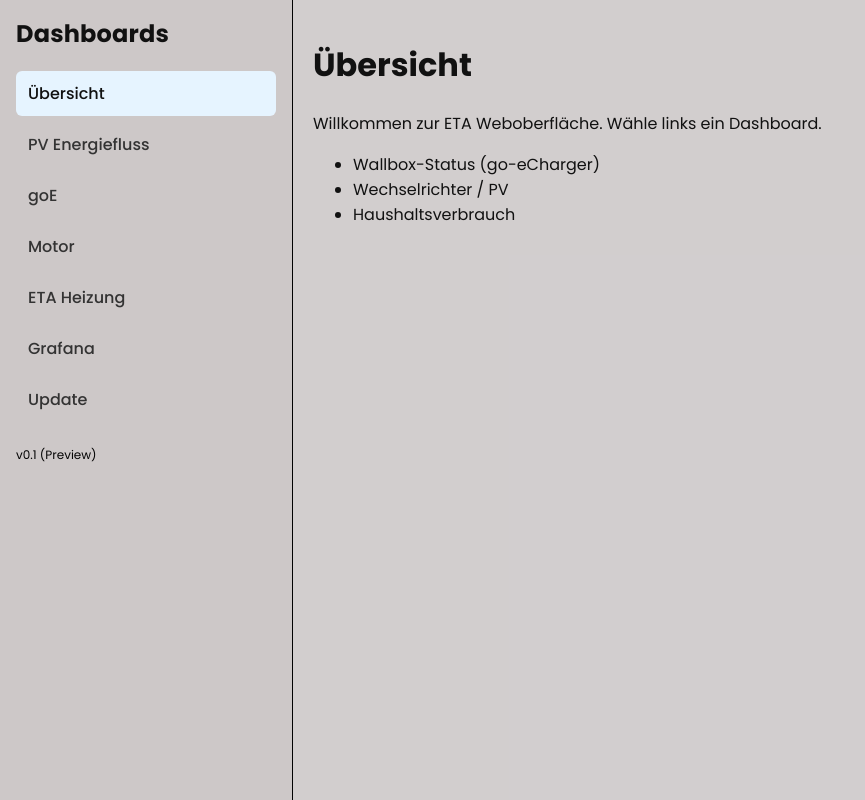
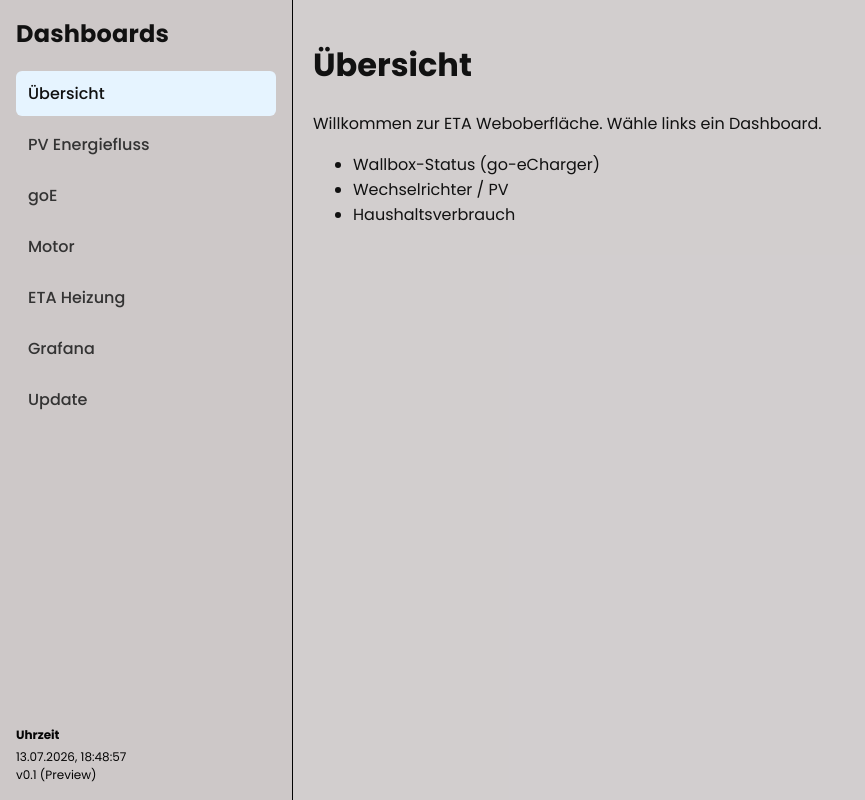
Before and after one commit to RDominik/home_dashboard, a React (Vite) app in the folder webui/: page / in a window 1280 px wide. Shown: the whole page, without its empty margins (0-865 px from the left). Built offline with nearby package versions, Linux system fonts and the light colour scheme.

Commit message:
feat: add real-time clock display and update layout in App component

```diff
--- a/webui/src/App.jsx
+++ b/webui/src/App.jsx
@@ -1,4 +1,4 @@
-import React from 'react'
+import React, { useEffect, useState } from 'react'
 import { NavLink, Outlet } from 'react-router-dom'
 
 const linkStyle = ({ isActive }) => ({
@@ -12,9 +12,21 @@ const linkStyle = ({ isActive }) => ({
 })
 
 export default function App() {
+  const [now, setNow] = useState(new Date())
+
+  useEffect(() => {
+    const timer = setInterval(() => setNow(new Date()), 1000)
+    return () => clearInterval(timer)
+  }, [])
+
+  const currentTime = new Intl.DateTimeFormat('de-DE', {
+    dateStyle: 'medium',
+    timeStyle: 'medium',
+  }).format(now)
+
   return (
     <div style={{ display: 'flex', height: '100vh', background: '#cfcbcbea' }}>
-      <aside style={{ width: 260, borderRight: '1px solid #020202', padding: 16, background:'#cac6c6a9' }}>
+      <aside style={{ width: 260, borderRight: '1px solid #020202', padding: 16, background:'#cac6c6a9', display: 'flex', flexDirection: 'column' }}>
         <h2 style={{ marginTop: 0, letterSpacing: '0.2px' }}>Dashboards
 
         </h2>
@@ -27,7 +39,9 @@ export default function App() {
           <NavLink to="/grafana" style={linkStyle}>Grafana</NavLink>
           <NavLink to="/update" style={linkStyle}>Update</NavLink>
         </nav>
-        <div style={{ marginTop: 24, fontSize: 12, color: '#050505' }}>
+        <div style={{ marginTop: 'auto', paddingTop: 24, fontSize: 12, color: '#050505' }}>
+          <div style={{ fontWeight: 700, marginBottom: 4 }}>Uhrzeit</div>
+          <div>{currentTime}</div>
           <div>v0.1 (Preview)</div>
         </div>
       </aside>
```
